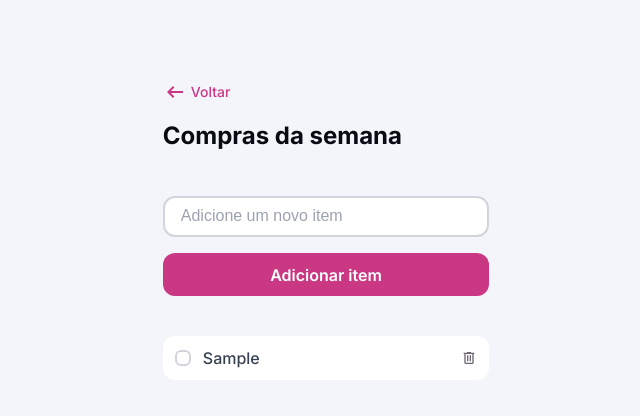
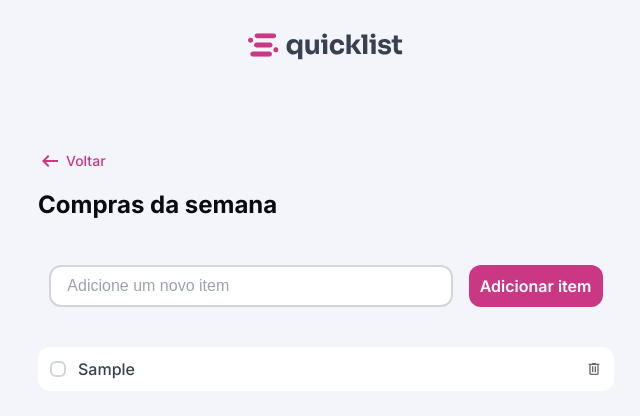
Before and after one commit to andregtalima/shopping-list, a plain HTML site: page index.html in a window 1280 px wide. Both pictures are taken after typing "Sample" into the empty fields and a click on the button "Adicionar item". Shown: the whole page, without its empty margins (314-954 px from the left). Drawn offline with Linux system fonts and the light colour scheme.

Commit message:
finalizando projeto

```diff
--- a/index.html
+++ b/index.html
@@ -10,6 +10,9 @@
     <title>Lista de Compras</title>
 </head>
 <body>
+    <div class="logo">
+        <img src="./assets/logo.svg" alt="Logo da quicklist">
+    </div>
     <main>
         <a class="back" href="#">
             <img src="./assets/arrow_left.svg" alt="arrow left">
--- a/script.js
+++ b/script.js
@@ -20,35 +20,46 @@ form.addEventListener('submit', (event) => {
 // Criando uma função para adicionar cards
 function addCads() {
     let text = inputText.value.trim();
+    if (!text) return
 
-    if (text === '') return
+    const card = document.createElement('div');
+    card.classList.add('card');
 
-    let newCards = document.createElement('div');
+    const checkboxWrapper = document.createElement('div');
+    checkboxWrapper.classList.add('checkbox');
 
-    newCards.innerHTML = `
-        <div class="card">
-            <div class="checkbox">
-                <input type="checkbox" name="item">
-                <label>${text}</label>
-            </div>
-            <img src="./assets/trash.svg" alt="">
-        </div>
-    `
+    const checkbox = document.createElement('input');
+    checkbox.type = 'checkbox';
+    checkbox.id = `item-${Date.now()}`;
 
-    cards.appendChild(newCards);
+    const label = document.createElement('label');
+    label.classList.add('label');
+    label.textContent = text;
+    label.setAttribute('for', checkbox.id);
 
-    newCards.querySelector('.card img').addEventListener('click', () => {
-        const checkbox = newCards.querySelector('input[type="checkbox"]');
+    const trash = document.createElement('img');
+    trash.src = './assets/trash.svg';
+    trash.alt = 'Remove item'
 
+    checkboxWrapper.appendChild(checkbox);
+    checkboxWrapper.appendChild(label);
+
+    card.appendChild(checkboxWrapper);
+    card.appendChild(trash);
+
+    cards.appendChild(card);
+
+    inputText.value = '';
+
+    trash.addEventListener('click', () => {
         if (!checkbox.checked) {
             alert("Marque o item da lista que deseja remover.");
-            return;
+            return
         }
-        newCards.remove()
-        showRemoveMessage()
+
+        card.remove();
+        showRemoveMessage();
     })
-
-    inputText.value = '';
 }
 
 function showRemoveMessage() {
--- a/style.css
+++ b/style.css
@@ -47,6 +47,10 @@ a {
 
 main {
     padding-top: 5rem;
+}
+
+.logo {
+    display: none;
 }
 
 .back {
@@ -156,7 +160,7 @@ form button:hover {
     left: 1%;
 }
 
-.checkbox > label {
+.label {
     font: var(--text);
     color: var(--content-secondary)
 }
@@ -209,3 +213,24 @@ footer {
     font: var(--link);
     color: var(--color-danger)
 }
+
+@media (width >= 50rem) {
+    body {
+        max-width: 40rem;
+    }
+
+    .logo {
+        display: block;
+        margin-top: 1.56rem;
+        text-align: center;
+    }
+
+    form {
+        flex-direction: row;
+        justify-content: center;
+    }
+
+    form input {
+        width: 70%;
+    }
+}
```
Also changed, not shown: assets/logo.svg (added).
